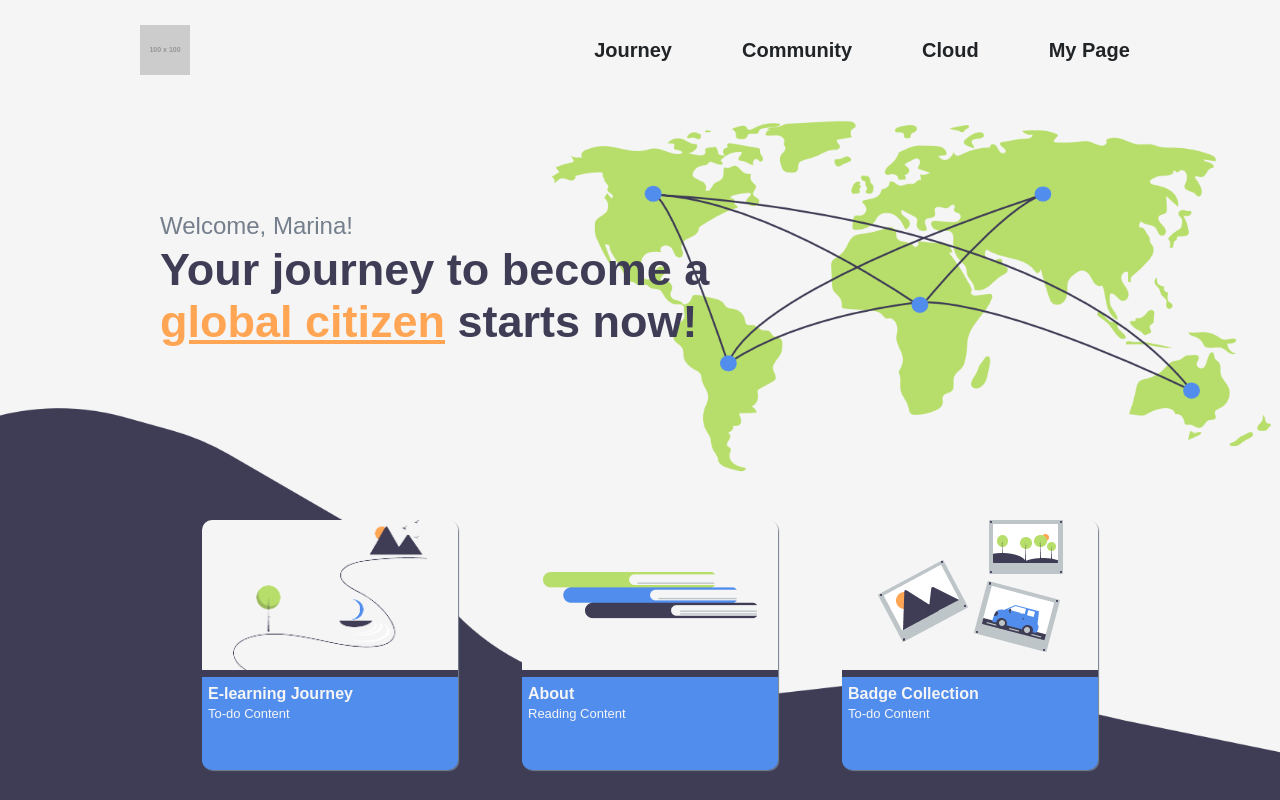
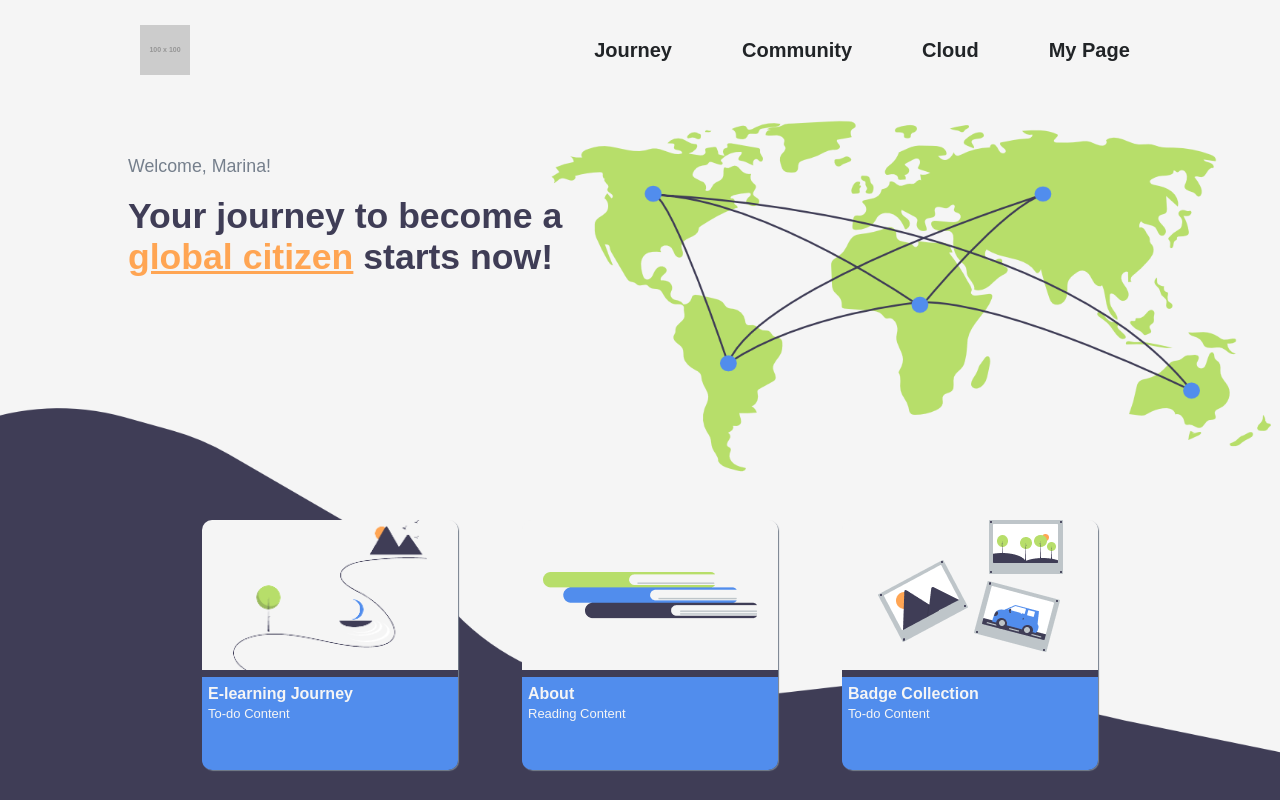
Before and after one commit to titouandeschanels/GlobalCitizenship, a React (Create React App) app in the folder gccapp/: page / in a window 1280 px wide. Shown: the top 800 px of the page. Built offline with nearby package versions, Linux system fonts and the light colour scheme; the HTML template or start-up script is replaced by a standard one.

Commit message:
scalable font

```diff
--- a/gccapp/src/components/background-homepage/elements.js
+++ b/gccapp/src/components/background-homepage/elements.js
@@ -13,23 +13,23 @@ export const BackgroundPicture = styled.div`
 
 export const TextStyleSmall = styled.div`
     font-family: Arial, sans-serif;
-    font-size: 24px;
+    font-size: calc(1vw + 5px);
     font-weight: lighter;
     color: ${Gray};
     position: absolute;
-    top: 7rem;
-    left: 10rem;
+    top: 7vh;
+    left: 10vw;
     user-select: none;
 `;
 
 export const TextStyleBig = styled.div`
     font-family: Arial, sans-serif;
-    font-size: 45px;
+    font-size: calc(2vw + 10px);
     font-weight: bold;
     color: ${Indigo};
     position: absolute;
-    top: 9rem;
-    left: 10rem;
+    top: 12vh;
+    left: 10vw;
     user-select: none;
 `;
 
```
